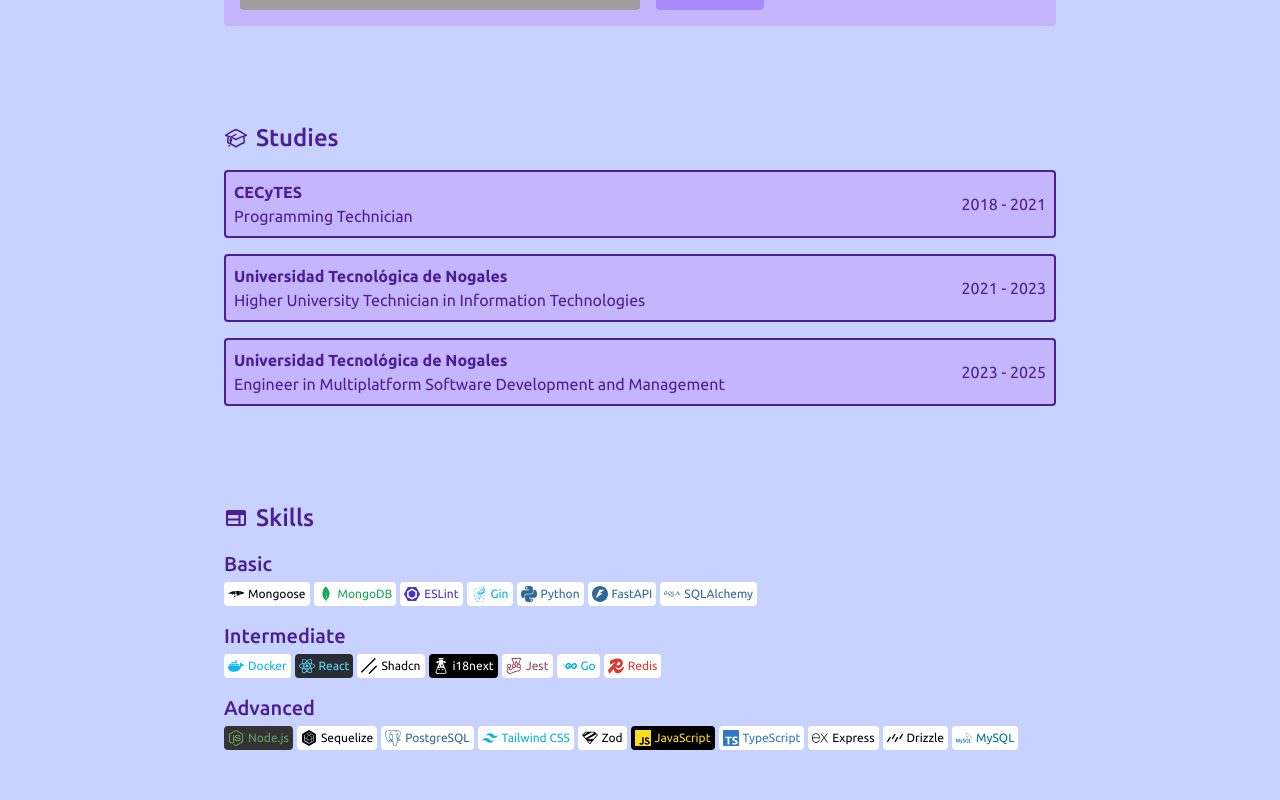
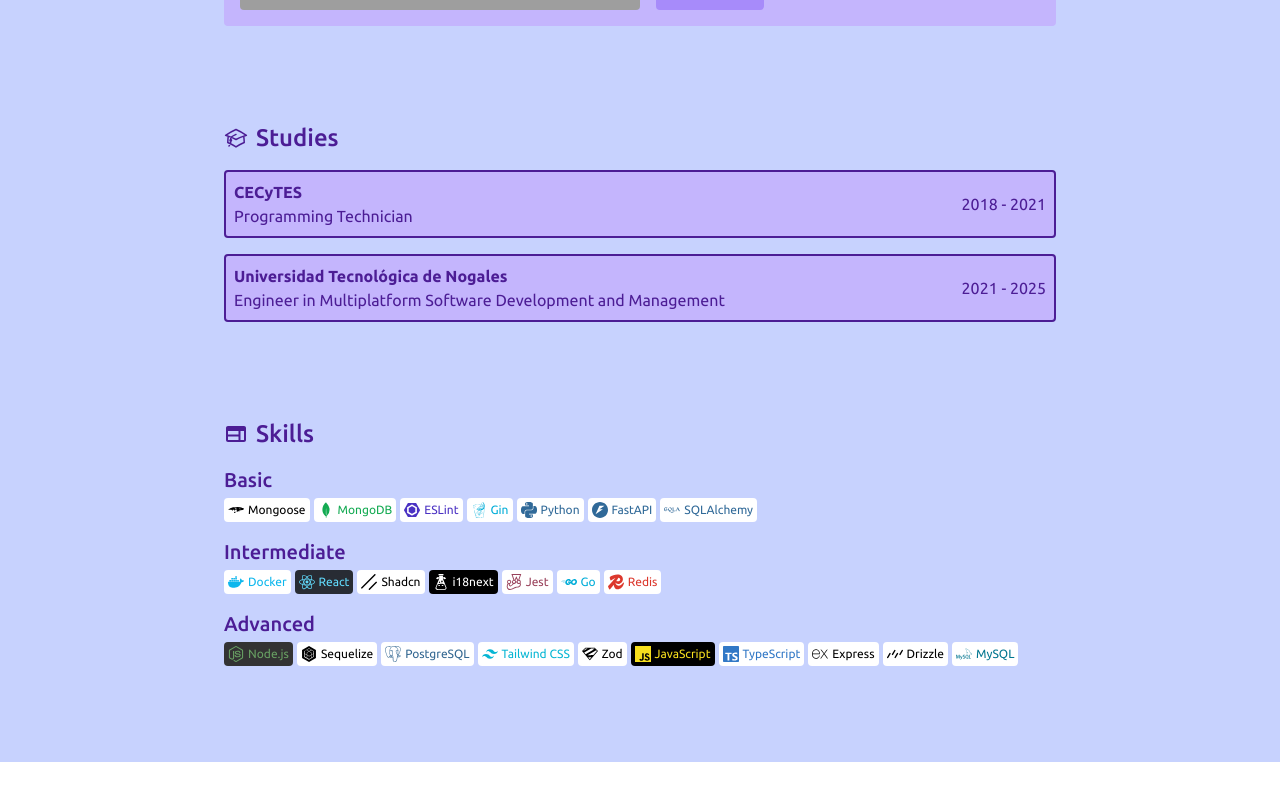
Before and after one commit to zchelalo/portfolio, a React (Vite) app: page / in a window 1280 px wide. Shown: the part 1355-2155 px from the top of the page. After the commit the page ends 2117 px from the top, so only its background shows below. Built offline with nearby package versions, Linux system fonts and the light colour scheme; grey boxes are pictures that could not be loaded.

Commit message:
update: memory repository of studies

```diff
--- a/src/modules/study/infrastructure/repositories/memory.ts
+++ b/src/modules/study/infrastructure/repositories/memory.ts
@@ -10,17 +10,10 @@ const studies: StudyEntity[] = [
     endDate: '2021-08-01T00:00:00Z'
   },
   {
-    id: '123e4567-e89b-12d3-a456-426614174001',
-    institution: 'Universidad Tecnológica de Nogales',
-    career: 'Higher University Technician in Information Technologies',
-    startDate: '2021-08-01T00:00:00Z',
-    endDate: '2023-08-01T00:00:00Z'
-  },
-  {
     id: '123e4567-e89b-12d3-a456-426614174002',
     institution: 'Universidad Tecnológica de Nogales',
     career: 'Engineer in Multiplatform Software Development and Management',
-    startDate: '2023-08-01T00:00:00Z',
+    startDate: '2021-08-01T00:00:00Z',
     endDate: '2025-04-01T00:00:00Z'
   }
 ]
```
